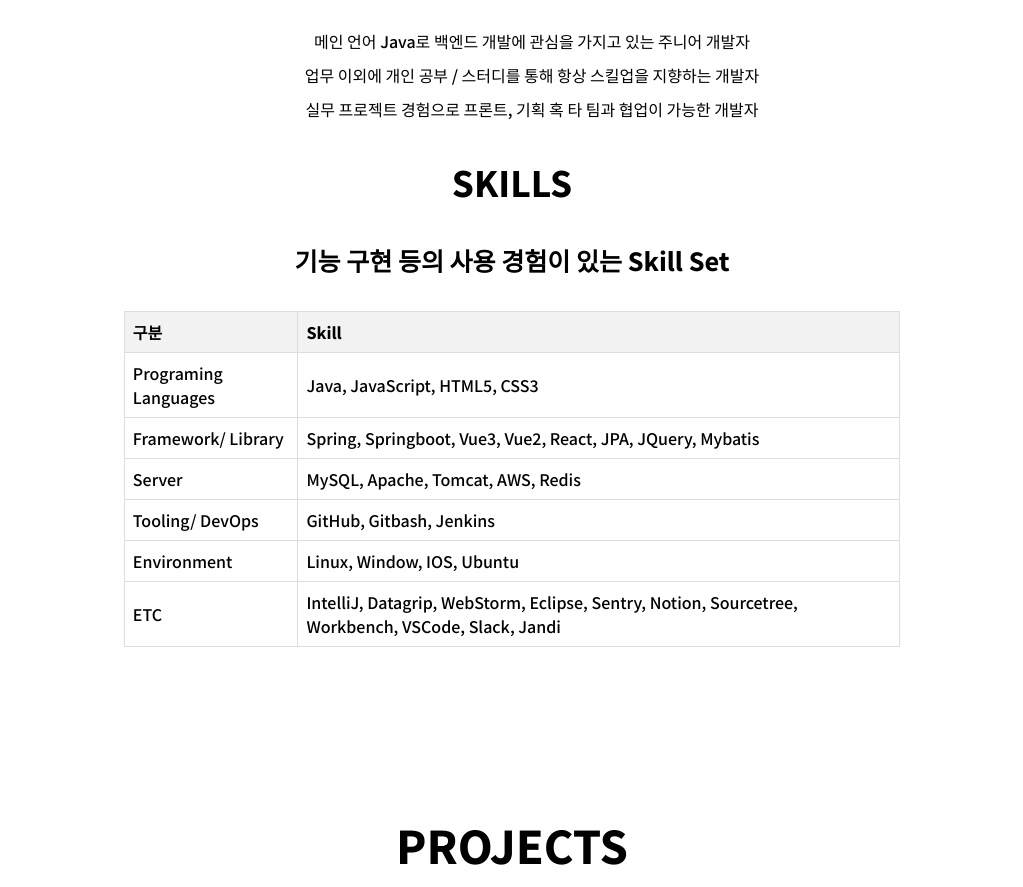
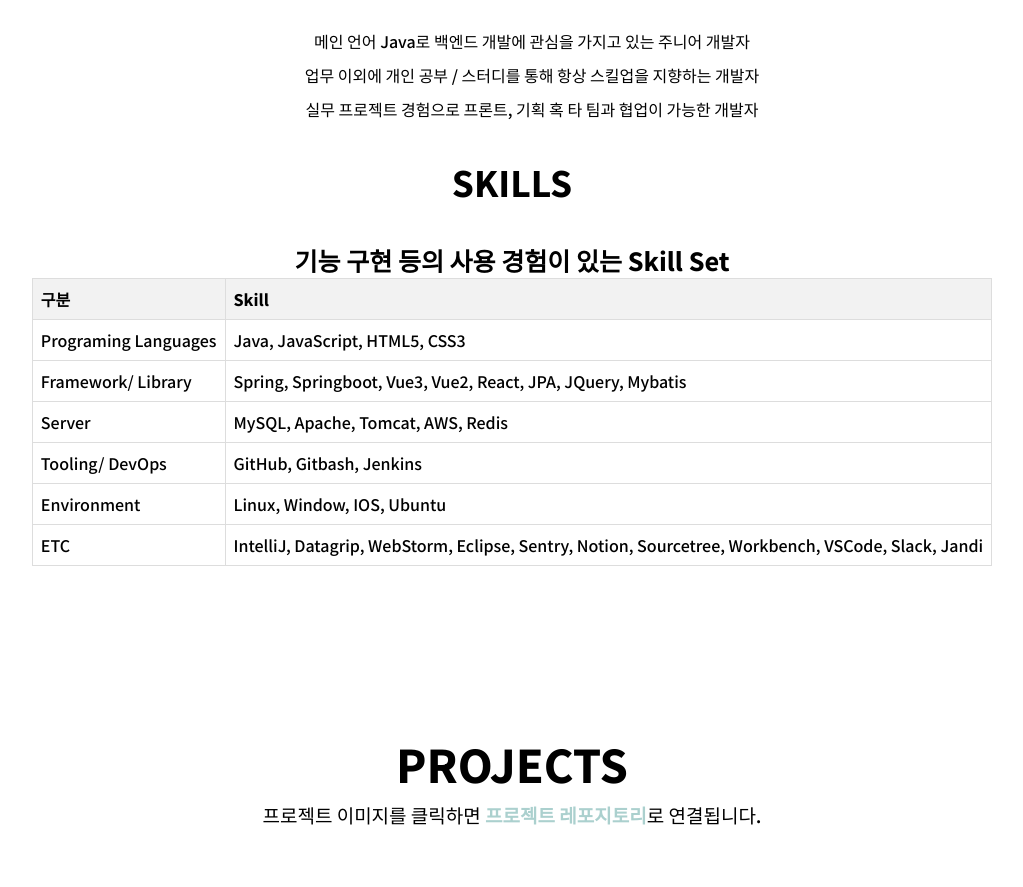
Before and after one commit to seongeuneo/portfolio, a website: page index.html in a window 1280 px wide. Shown: the part 1000-1887 px from the top of the page, without its empty margins (128-1151 px from the left). Drawn offline with Linux system fonts and the light colour scheme.

Commit message:
css 수정

```diff
--- a/index.css
+++ b/index.css
@@ -70,7 +70,6 @@
         width: 90%;
         margin: 0 auto;
         text-align: center;
-        display: flex;
         flex-wrap: wrap;
         background-color: #fff;
         margin: 0 auto;
@@ -79,6 +78,7 @@
 
     .introSection ul {
         margin: 0 auto;
+        display: inline-block;
     }
 
     .introSection ul li {
@@ -94,12 +94,20 @@
     .introSection .skills {
         flex: 0 0 calc(70% - 20px);
         margin: 0 auto;
-        width: 150px;
         text-align: center;
+        align-items: center;
+    }
+
+    .introSection .skills h4 {
+        font-size: 25px;
+        margin: 0 auto; /* h4를 중앙에 정렬 */
+        display: inline-block; /* h4를 중앙에 잘 정렬되도록 설정 */
     }
 
     .introSection .skills table {
-        width: 100%;
+        margin: 0 auto;
+        width: auto; /* 내용에 맞게 테이블 너비 조정 */
+        max-width: 100%; /* 반응형으로 너비 설정 */
         border-collapse: collapse;
     }
 
@@ -117,10 +125,6 @@
 
     .introSection .skills h3 {
         font-size: 35px;
-    }
-
-    .introSection .skills h4 {
-        font-size: 25px;
     }
 
     .introSection .about {
```
